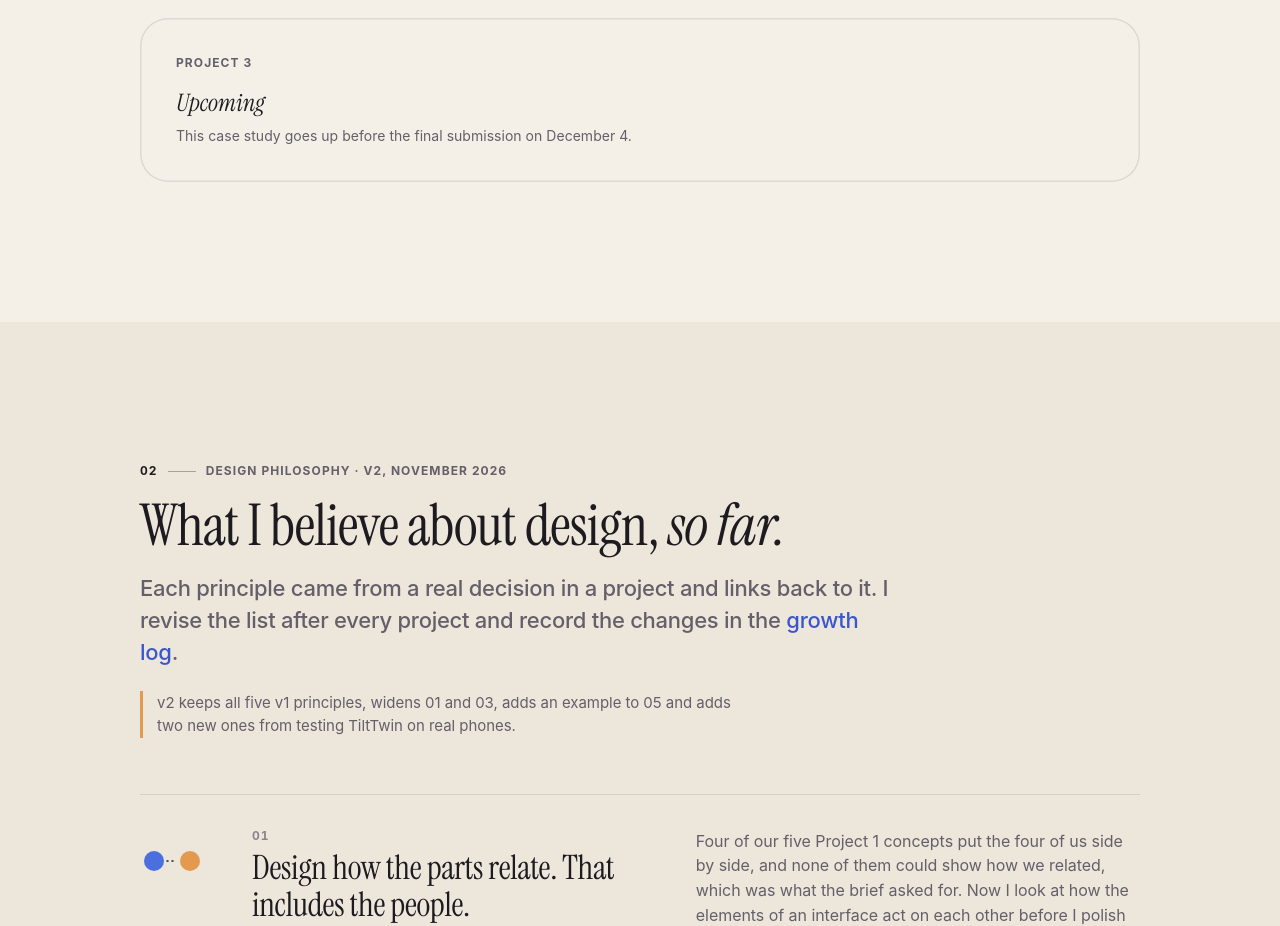
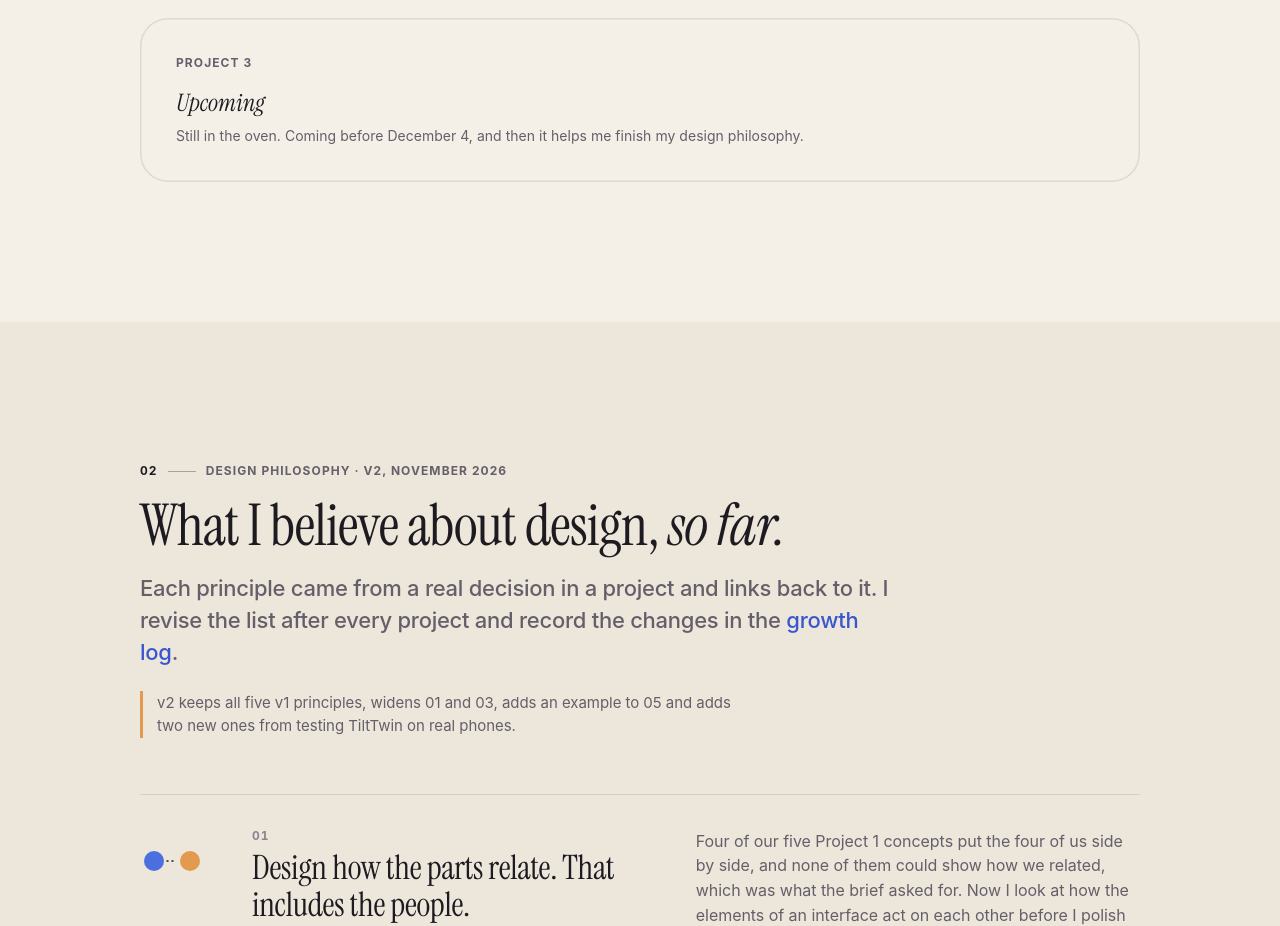
Before and after one commit to PatelPrince11/cpsc581-portfolio, a plain HTML site: page index.html in a window 1280 px wide. Shown: the part 1941-2867 px from the top of the page. Drawn offline with Linux system fonts and the light colour scheme.

Commit message:
Reword Project 3 placeholder

```diff
--- a/index.html
+++ b/index.html
@@ -111,7 +111,7 @@
             <div class="info">
               <p class="eyebrow">Project 3</p>
               <h3 class="h3"><span class="ital">Upcoming</span></h3>
-              <p class="muted small" style="margin:0">This case study goes up before the final submission on December 4.</p>
+              <p class="muted small" style="margin:0">Still in the oven. Coming before December 4, and then it helps me finish my design philosophy.</p>
             </div>
           </div>
           </div>
```
